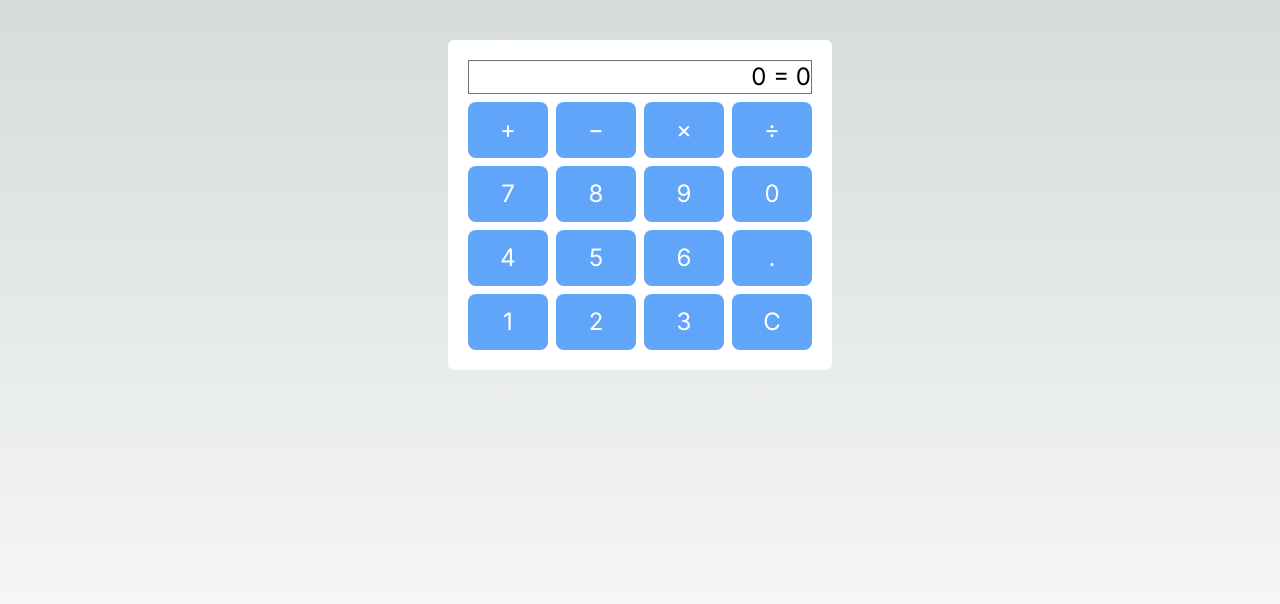
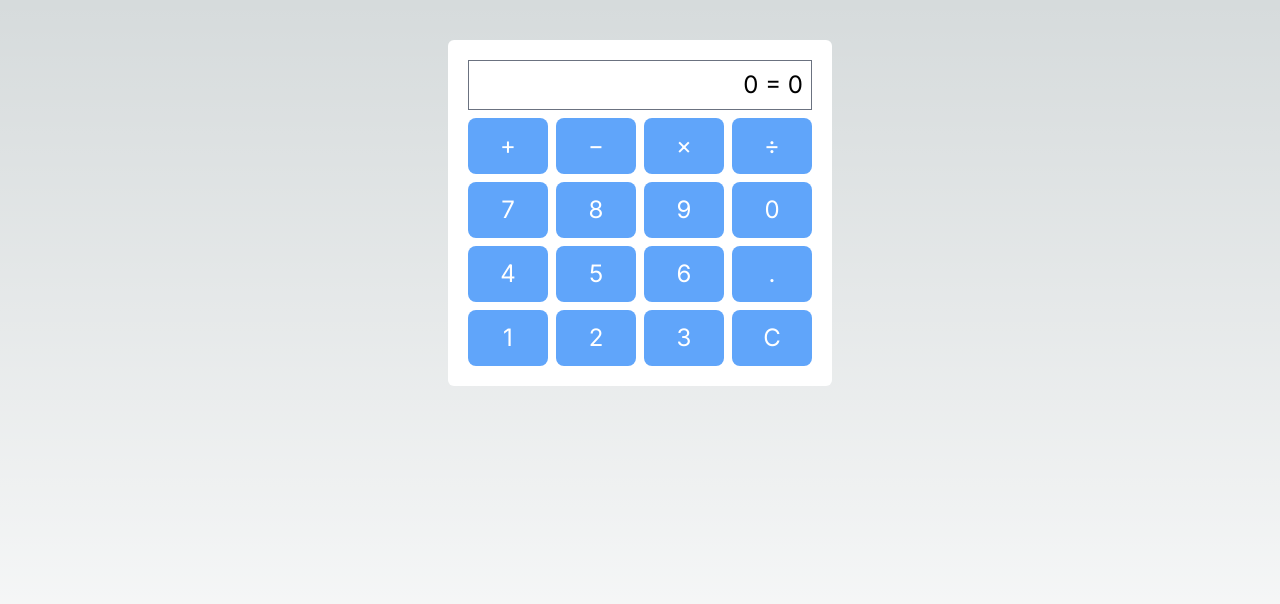
Before and after one commit to 50516004/toolbox, a Next.js app: page / in a window 1280 px wide. Shown: the top 604 px of the page. Built offline with nearby package versions, Linux system fonts and the light colour scheme.

Commit message:
CSS調整

```diff
--- a/src/ui/Calculator.tsx
+++ b/src/ui/Calculator.tsx
@@ -71,7 +71,7 @@ export default function Calculator() {
 
   return (
     <div className="bg-white p-5 flex flex-col gap-2 w-full max-w-96 rounded-md text-2xl">
-      <div className="border border-gray-500 flex justify-end">
+      <div className="border border-gray-500 flex justify-end p-2">
         {state + " = " + answer}
       </div>
       <div className="flex flex-wrap flex-col gap-2">
```
